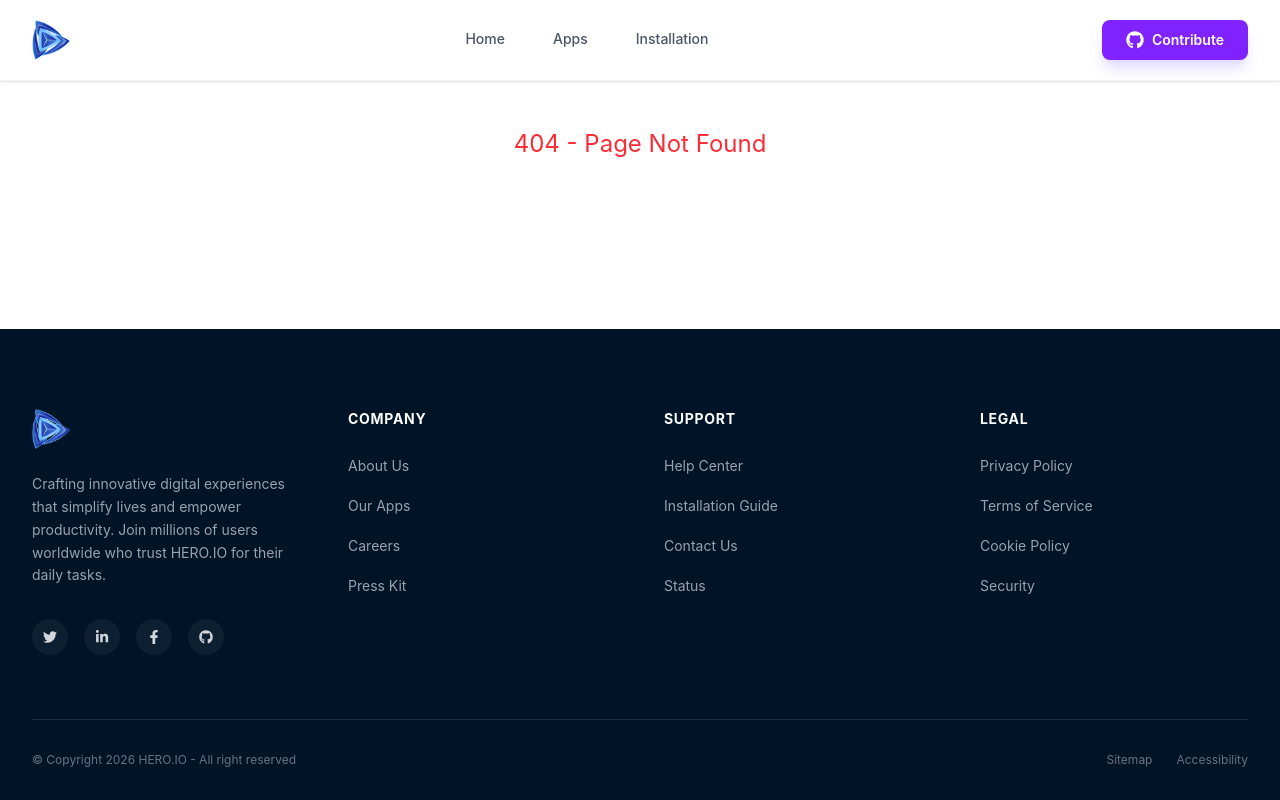
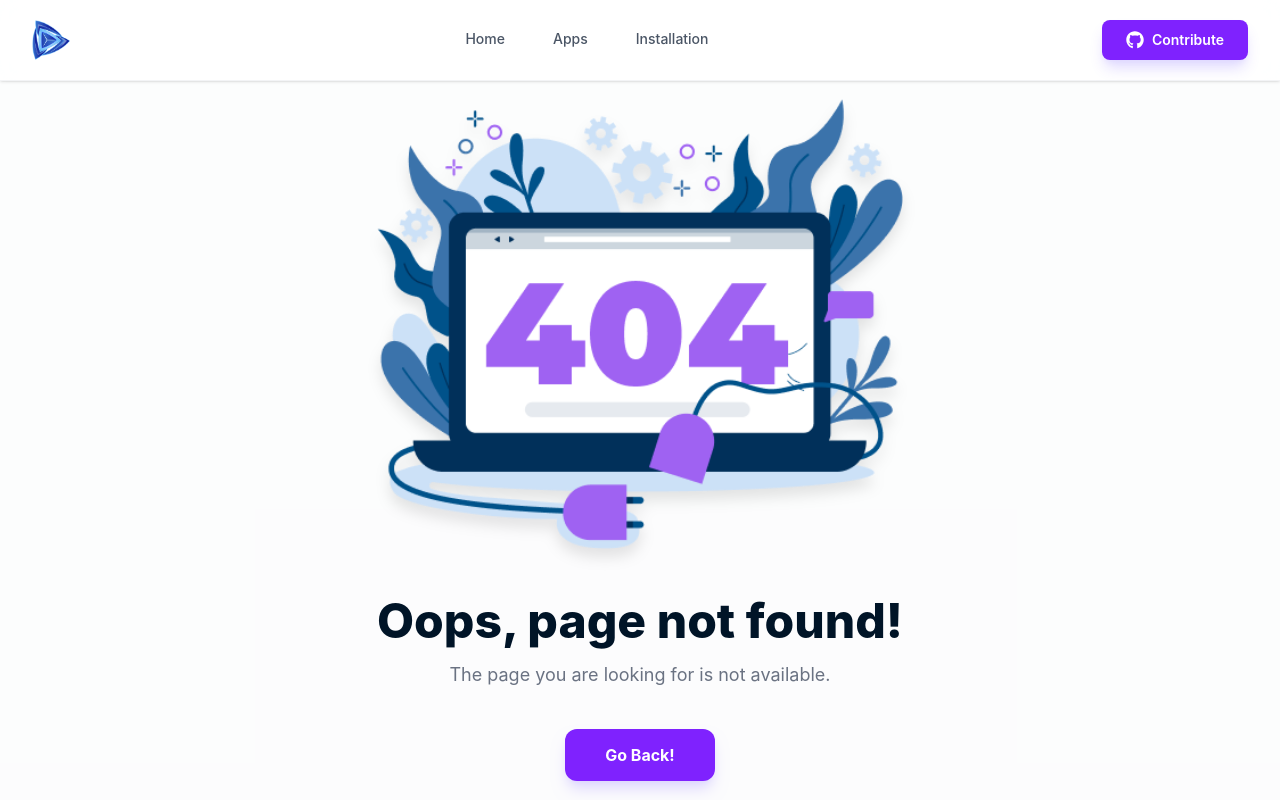
Before and after one commit to ranak8811/Hero-IO, a React (Vite) app: page /app/1 in a window 1280 px wide. Shown: the top 800 px of the page. Built offline with nearby package versions, Linux system fonts and the light colour scheme.

Commit message:
loader and error page and app not found page done

```diff
--- /dev/null
+++ b/src/components/AppNotFound.jsx
@@ -0,0 +1,37 @@
+import { Link } from "react-router-dom";
+import appErrorImage from "../assets/App-Error.png";
+
+const AppNotFound = () => {
+  return (
+    <div className="py-20 flex items-center justify-center bg-gray-50/50">
+      <div className="max-w-7xl mx-auto px-4 text-center">
+        {/* Error Illustration */}
+        <div className="max-w-md mx-auto mb-8">
+          <img
+            src={appErrorImage}
+            alt="App Not Found"
+            className="w-full h-auto animate-fade-in-up"
+          />
+        </div>
+
+        {/* Text Content */}
+        <h2 className="text-4xl md:text-5xl font-extrabold text-[#001427] mb-4">
+          OPPS!! APP NOT FOUND
+        </h2>
+        <p className="text-gray-500 text-base mb-10 max-w-xl mx-auto">
+          The App you are requesting is not found on our system. please try another apps
+        </p>
+
+        {/* Action Button */}
+        <Link
+          to="/apps"
+          className="inline-block bg-violet-600 text-white px-10 py-3.5 rounded-xl font-bold hover:bg-violet-700 transition-all shadow-lg shadow-violet-200"
+        >
+          Go Back!
+        </Link>
+      </div>
+    </div>
+  );
+};
+
+export default AppNotFound;
--- /dev/null
+++ b/src/components/Loader.jsx
@@ -0,0 +1,23 @@
+import logo from "../assets/logo.png";
+
+const Loader = () => {
+  return (
+    <div className="fixed inset-0 z-[100] flex items-center justify-center bg-white/80 backdrop-blur-sm">
+      <div className="relative">
+        {/* Outer spinning ring */}
+        <div className="w-24 h-24 rounded-full border-4 border-violet-100 border-t-violet-600 animate-spin"></div>
+
+        {/* Inner spinning logo */}
+        <div className="absolute inset-0 flex items-center justify-center">
+          <img
+            src={logo}
+            alt="Loading..."
+            className="w-12 h-12 object-contain animate-pulse"
+          />
+        </div>
+      </div>
+    </div>
+  );
+};
+
+export default Loader;
--- /dev/null
+++ b/src/pages/NotFound.jsx
@@ -0,0 +1,37 @@
+import { Link } from "react-router-dom";
+import errorImage from "../assets/error-404.png";
+
+const NotFound = () => {
+  return (
+    <div className="min-h-screen pt-20 flex items-center justify-center bg-gray-50/50">
+      <div className="max-w-7xl mx-auto px-4 text-center">
+        {/* Error Illustration */}
+        <div className="max-w-2xl mx-auto mb-12">
+          <img
+            src={errorImage}
+            alt="404 Not Found"
+            className="w-full h-auto drop-shadow-xl animate-fade-in-up"
+          />
+        </div>
+
+        {/* Text Content */}
+        <h1 className="text-5xl font-extrabold text-[#001427] mb-4">
+          Oops, page not found!
+        </h1>
+        <p className="text-gray-500 text-lg mb-10">
+          The page you are looking for is not available.
+        </p>
+
+        {/* Action Button */}
+        <Link
+          to="/"
+          className="inline-block bg-violet-600 text-white px-10 py-3.5 rounded-xl font-bold hover:bg-violet-700 transition-all shadow-lg shadow-violet-200"
+        >
+          Go Back!
+        </Link>
+      </div>
+    </div>
+  );
+};
+
+export default NotFound;
--- a/src/routes/Router.jsx
+++ b/src/routes/Router.jsx
@@ -1,5 +1,6 @@
 import { Routes, Route } from "react-router-dom";
 import Home from "../pages/Home";
+import NotFound from "../pages/NotFound";
 
 const AppRoutes = () => {
   return (
@@ -15,7 +16,7 @@ const AppRoutes = () => {
       />
       <Route
         path="*"
-        element={<div className="pt-32 text-center text-2xl text-red-500">404 - Page Not Found</div>}
+        element={<NotFound />}
       />
     </Routes>
   );
```
